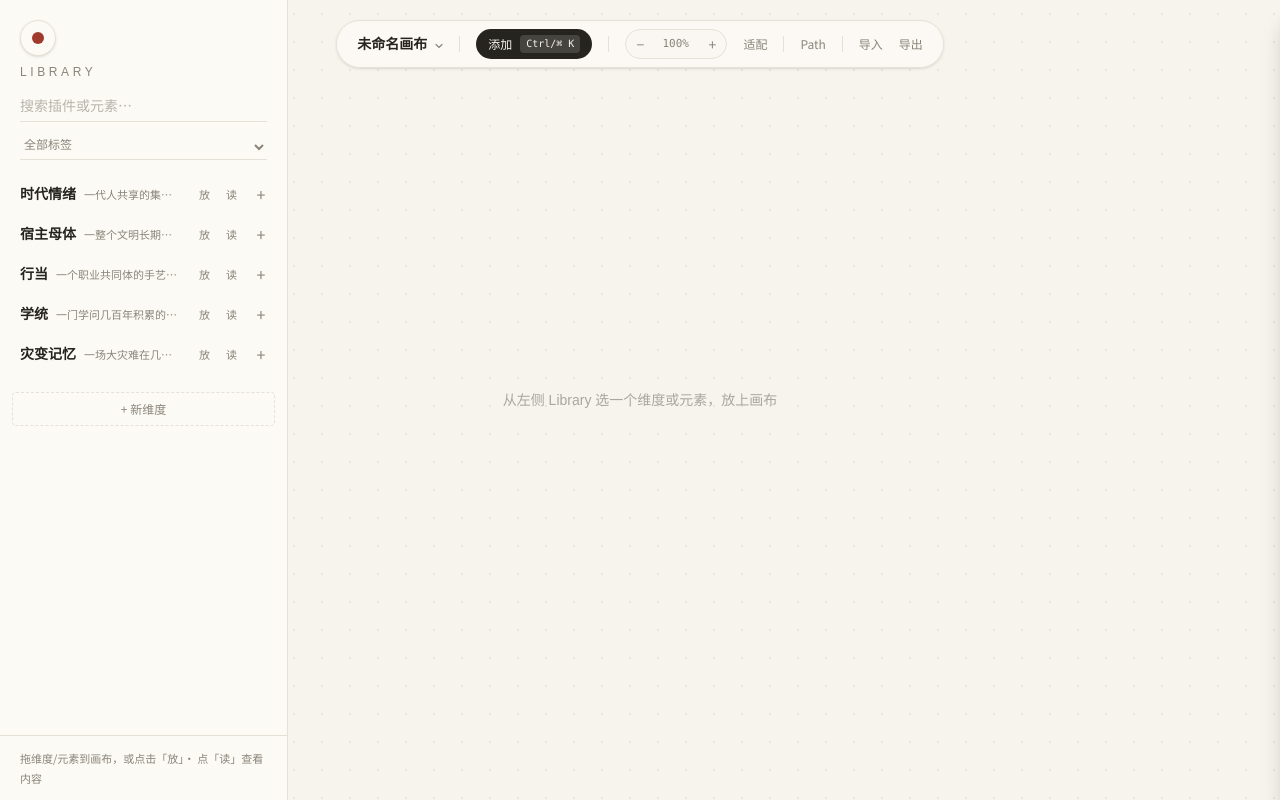
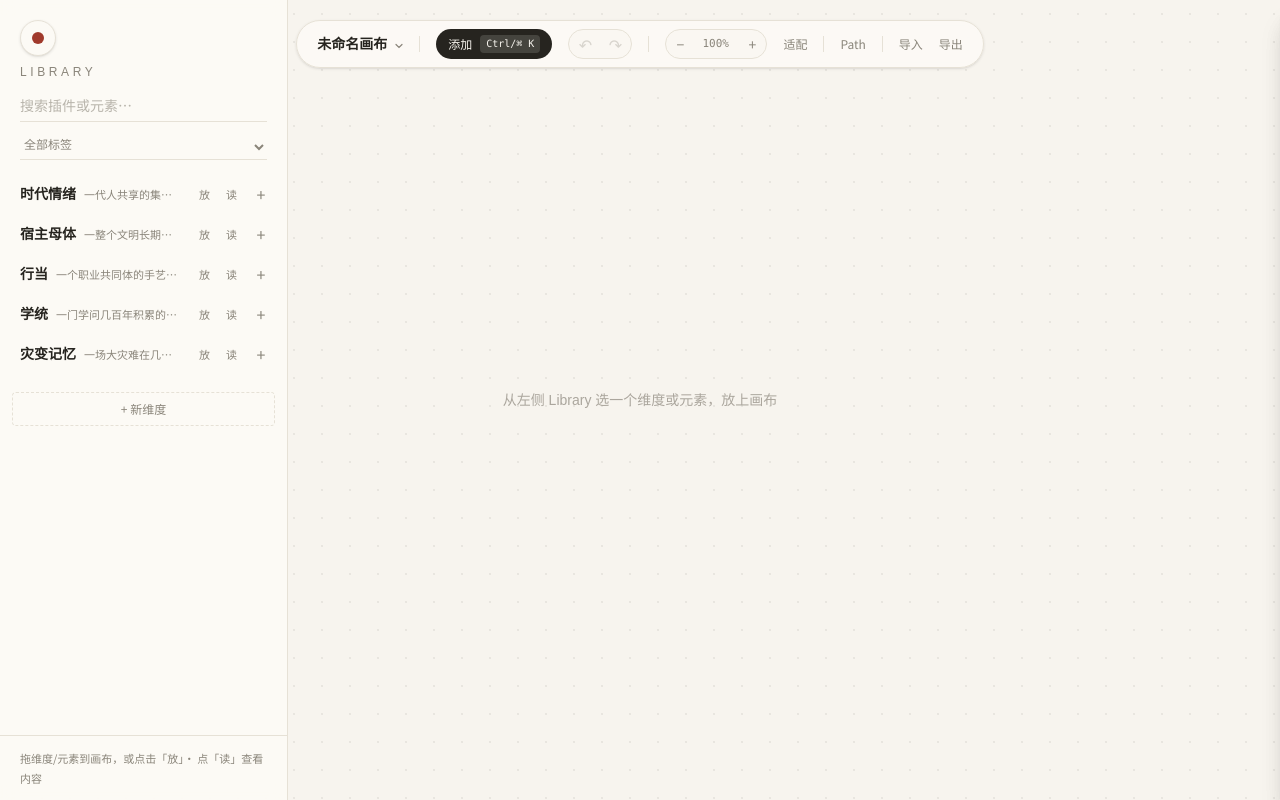
Before and after one commit to shuind/story, a Next.js app: page / in a window 1280 px wide. Built offline with nearby package versions, Linux system fonts and the light colour scheme.

Commit message:
feat: add canvas undo and redo

```diff
--- a/app/page.tsx
+++ b/app/page.tsx
@@ -33,6 +33,7 @@ import type {
   CanvasListItem,
   CanvasPathState,
   CanvasRevision,
+  CanvasView,
   ElementDoc,
   PluginDef,
 } from "@/lib/types"
@@ -72,6 +73,24 @@ interface DialogConfig {
   fields: InputDialogField[]
   submitLabel: string
   onSubmit: (values: Record<string, string>) => Promise<void> | void
+}
+
+interface HistoryState {
+  cards: CanvasCard[]
+  edges: CanvasEdge[]
+  view: CanvasView
+}
+
+function cloneHistoryState(state: HistoryState): HistoryState {
+  return {
+    cards: state.cards.map((card) => ({ ...card })),
+    edges: state.edges.map((edge) => ({ ...edge })),
+    view: { ...state.view },
+  }
+}
+
+function historyStateKey(state: HistoryState) {
+  return JSON.stringify(state)
 }
 
 function syncCardSequence(cards: CanvasCard[]) {
@@ -123,12 +142,20 @@ export default function Page() {
   const [notice, setNotice] = useState<string | null>(null)
   const [pathOpen, setPathOpen] = useState(false)
   const [revisions, setRevisions] = useState<CanvasRevision[]>([])
+  const [historyVersion, setHistoryVersion] = useState(0)
 
   const githubBaseUrl = "https://github.com/shuind/story"
 
   const containerRef = useRef<HTMLDivElement>(null)
   const spacePressed = useRef(false)
   const cardClipboard = useRef<{ cards: CanvasCard[]; edges: CanvasEdge[] } | null>(null)
+  const history = useRef<{ entries: HistoryState[]; index: number; timer: number | null }>({
+    entries: [],
+    index: -1,
+    timer: null,
+  })
+  const historyInitialized = useRef(false)
+  const historySuppressNextEffect = useRef(false)
   const drag = useRef<
     | { kind: "pan"; startX: number; startY: number; origX: number; origY: number }
     | {
@@ -143,6 +170,75 @@ export default function Page() {
     | { kind: "select"; startX: number; startY: number; moved: boolean }
     | null
   >(null)
+
+  const showNotice = useCallback((message: string) => {
+    setNotice(message)
+    window.setTimeout(() => setNotice(null), 2400)
+  }, [])
+
+  const resetHistory = useCallback((state: HistoryState) => {
+    const snapshot = cloneHistoryState(state)
+    if (history.current.timer !== null) window.clearTimeout(history.current.timer)
+    history.current = { entries: [snapshot], index: 0, timer: null }
+    historyInitialized.current = true
+    historySuppressNextEffect.current = false
+    setHistoryVersion((version) => version + 1)
+  }, [])
+
+  const recordHistoryState = useCallback((state: HistoryState) => {
+    if (!historyInitialized.current) return
+    const snapshot = cloneHistoryState(state)
+    const current = history.current.entries[history.current.index]
+    if (current && historyStateKey(current) === historyStateKey(snapshot)) return
+    const entries = history.current.entries.slice(0, history.current.index + 1)
+    entries.push(snapshot)
+    if (entries.length > 100) entries.shift()
+    history.current.entries = entries
+    history.current.index = entries.length - 1
+    setHistoryVersion((version) => version + 1)
+  }, [])
+
+  const flushHistory = useCallback(
+    (state: HistoryState) => {
+      if (history.current.timer !== null) {
+        window.clearTimeout(history.current.timer)
+        history.current.timer = null
+      }
+      recordHistoryState(state)
+    },
+    [recordHistoryState],
+  )
+
+  const restoreHistoryState = useCallback((state: HistoryState) => {
+    historySuppressNextEffect.current = true
+    setCards(state.cards.map((card) => ({ ...card })))
+    setEdges(state.edges.map((edge) => ({ ...edge })))
+    setView({ ...state.view })
+    setSelected(new Set())
+    setConnectSourceCardId(null)
+    setConnectionLabel("")
+    setSelectionBox(null)
+  }, [])
+
+  const undo = useCallback(() => {
+    if (!hydrated || !historyInitialized.current) return
+    flushHistory({ cards, edges, view })
+    const previousIndex = history.current.index - 1
+    if (previousIndex < 0) return
+    history.current.index = previousIndex
+    restoreHistoryState(history.current.entries[previousIndex])
+    showNotice("已撤销")
+  }, [cards, edges, flushHistory, hydrated, restoreHistoryState, showNotice, view])
+
+  const redo = useCallback(() => {
+    if (!hydrated || !historyInitialized.current) return
+    flushHistory({ cards, edges, view })
+    const nextIndex = history.current.index + 1
+    if (nextIndex >= history.current.entries.length) return
+    history.current.index = nextIndex
+    restoreHistoryState(history.current.entries[nextIndex])
+    showNotice("已重做")
+  }, [cards, edges, flushHistory, hydrated, restoreHistoryState, showNotice, view])
 
   const refreshLibrary = useCallback(async () => {
     setLibraryLoading(true)
@@ -163,6 +259,7 @@ export default function Page() {
   }, [refreshLibrary])
 
   useEffect(() => {
+    let initialState: HistoryState = { cards: [], edges: [], view: { x: 0, y: 0, zoom: 1 } }
     try {
       const storedIndex = window.localStorage.getItem(CANVAS_INDEX_STORAGE_KEY)
       let index = storedIndex
@@ -191,18 +288,21 @@ export default function Page() {
         setCards(snapshot.canvas.cards)
         setEdges(snapshot.canvas.edges)
         setView(snapshot.view)
+        initialState = { cards: snapshot.canvas.cards, edges: snapshot.canvas.edges, view: snapshot.view }
         syncCardSequence(snapshot.canvas.cards)
       }
       setRevisions(readPathRevisions(index.activeId))
       setCanvasId(index.activeId)
       setCanvasList(index.canvases)
+      resetHistory(initialState)
     } catch {
       window.localStorage.removeItem(CANVAS_INDEX_STORAGE_KEY)
       window.localStorage.removeItem(CANVAS_STORAGE_KEY)
+      resetHistory(initialState)
     } finally {
       setHydrated(true)
     }
-  }, [])
+  }, [resetHistory])
 
   useEffect(() => {
     if (!hydrated) return
@@ -215,9 +315,23 @@ export default function Page() {
     window.localStorage.setItem(CANVAS_INDEX_STORAGE_KEY, JSON.stringify(index))
   }, [cards, canvasId, canvasList, canvasName, edges, hydrated, view])
 
-  const showNotice = useCallback((message: string) => {
-    setNotice(message)
-    window.setTimeout(() => setNotice(null), 2400)
+  useEffect(() => {
+    if (!hydrated || !historyInitialized.current) return
+    if (historySuppressNextEffect.current) {
+      historySuppressNextEffect.current = false
+      return
+    }
+    if (history.current.timer !== null) window.clearTimeout(history.current.timer)
+    history.current.timer = window.setTimeout(() => {
+      history.current.timer = null
+      recordHistoryState({ cards, edges, view })
+    }, 220)
+  }, [cards, edges, hydrated, recordHistoryState, view])
+
+  useEffect(() => {
+    return () => {
+      if (history.current.timer !== null) window.clearTimeout(history.current.timer)
+    }
   }, [])
 
   const createPlugin = useCallback(() => {
@@ -285,11 +399,17 @@ export default function Page() {
       try {
         const raw = window.localStorage.getItem(canvasStorageKey(nextId))
         const snapshot = raw ? parseCanvasSnapshot(JSON.parse(raw)) : null
+        const nextState: HistoryState = {
+          cards: snapshot?.canvas.cards ?? [],
+          edges: snapshot?.canvas.edges ?? [],
+          view: snapshot?.view ?? { x: 0, y: 0, zoom: 1 },
+        }
         setCanvasId(nextId)
         setCanvasName(metadata.name)
-        setCards(snapshot?.canvas.cards ?? [])
-        setEdges(snapshot?.canvas.edges ?? [])
-        setView(snapshot?.view ?? { x: 0, y: 0, zoom: 1 })
+        setCards(nextState.cards)
+        setEdges(nextState.edges)
+        setView(nextState.view)
+        resetHistory(nextState)
         setRevisions(readPathRevisions(nextId))
         setSelected(new Set())
         setConnectSourceCardId(null)
@@ -300,7 +420,7 @@ export default function Page() {
         showNotice("画布读取失败")
       }
     },
-    [canvasId, canvasList, showNotice],
+    [canvasId, canvasList, resetHistory, showNotice],
   )
 
   const createCanvas = useCallback(() => {
@@ -312,13 +432,14 @@ export default function Page() {
     setCards([])
     setEdges([])
     setView({ x: 0, y: 0, zoom: 1 })
+    resetHistory({ cards: [], edges: [], view: { x: 0, y: 0, zoom: 1 } })
     setRevisions([])
     writePathRevisions(id, [])
     setSelected(new Set())
     setConnectSourceCardId(null)
     setConnectionLabel("")
     showNotice("已新建画布")
-  }, [showNotice])
+  }, [resetHistory, showNotice])
 
   const renameCanvas = useCallback(() => {
     setDialog({
@@ -405,13 +526,14 @@ export default function Page() {
       setCards(snapshot.canvas.cards)
       setEdges(snapshot.canvas.edges)
       setView(snapshot.view)
+      resetHistory({ cards: snapshot.canvas.cards, edges: snapshot.canvas.edges, view: snapshot.view })
       setSelected(new Set())
       setConnectSourceCardId(null)
       setConnectionLabel("")
       syncCardSequence(snapshot.canvas.cards)
       showNotice(`已恢复「${revision.label}」`)
     },
-    [showNotice],
+    [resetHistory, showNotice],
   )
 
   const forkRevision = useCallback(
@@ -447,6 +569,7 @@ export default function Page() {
           setCards(snapshot.canvas.cards)
           setEdges(snapshot.canvas.edges)
           setView(snapshot.view)
+          resetHistory({ cards: snapshot.canvas.cards, edges: snapshot.canvas.edges, view: snapshot.view })
           setRevisions(copiedRevisions)
           writePathRevisions(nextId, copiedRevisions)
           setSelected(new Set())
@@ -458,7 +581,7 @@ export default function Page() {
         },
       })
     },
-    [canvasName, revisions, showNotice],
+    [canvasName, resetHistory, revisions, showNotice],
   )
 
   const exportJson = useCallback(() => {
@@ -478,6 +601,7 @@ export default function Page() {
         setCards(snapshot.canvas.cards)
         setEdges(snapshot.canvas.edges)
         setView(snapshot.view)
+        resetHistory({ cards: snapshot.canvas.cards, edges: snapshot.canvas.edges, view: snapshot.view })
         setCanvasName(snapshot.canvas.name)
         setCanvasList((current) =>
           current.map((canvas) => (canvas.id === canvasId ? { ...canvas, name: snapshot.canvas.name } : canvas)),
@@ -491,7 +615,7 @@ export default function Page() {
         showNotice(error instanceof Error ? error.message : "画布导入失败")
       }
     },
-    [canvasId, showNotice],
+    [canvasId, resetHistory, showNotice],
   )
 
   // Library 项目 → 点击时放到视野中心，拖拽时放到指针位置
@@ -828,6 +952,18 @@ export default function Page() {
       const isTyping = target?.isContentEditable || target?.tagName === "INPUT" || target?.tagName === "TEXTAREA" || target?.tagName === "SELECT"
       if (isTyping) return
 
+      if ((event.metaKey || event.ctrlKey) && event.key.toLowerCase() === "z") {
+        event.preventDefault()
+        if (event.shiftKey) redo()
+        else undo()
+        return
+      }
+      if ((event.metaKey || event.ctrlKey) && event.key.toLowerCase() === "y") {
+        event.preventDefault()
+        redo()
+        return
+      }
+
       if (event.code === "Space") {
         event.preventDefault()
         spacePressed.current = true
@@ -904,7 +1040,7 @@ export default function Page() {
       window.removeEventListener("keyup", onKeyUp)
       window.removeEventListener("blur", onBlur)
     }
-  }, [adjustZoom, cards, cloneCards, duplicateSelectedCards, edges, fitCanvas, nudgeSelectedCards, selected.size, showNotice])
+  }, [adjustZoom, cards, cloneCards, duplicateSelectedCards, edges, fitCanvas, nudgeSelectedCards, redo, selected.size, showNotice, undo])
 
   const removeEdge = useCallback(
     (edgeId: string) => {
@@ -916,6 +1052,8 @@ export default function Page() {
 
   const selectedCards = cards.filter((card) => selected.has(card.id))
   const selectedCardIds = selectedCards.map((card) => card.id)
+  const canUndo = historyVersion >= 0 && historyInitialized.current && history.current.index > 0
+  const canRedo = historyVersion >= 0 && historyInitialized.current && history.current.index < history.current.entries.length - 1
 
   const connectCards = useCallback(
     (fromCardId: string, toCardId: string, label: string) => {
@@ -1019,6 +1157,10 @@ export default function Page() {
         onZoomIn={() => adjustZoom(1.15)}
         onZoomOut={() => adjustZoom(0.87)}
         onFitCanvas={fitCanvas}
+        canUndo={canUndo}
+        canRedo={canRedo}
+        onUndo={undo}
+        onRedo={redo}
         onSwitchCanvas={switchCanvas}
         onCreateCanvas={createCanvas}
         onRenameCanvas={renameCanvas}
--- a/components/top-bar.tsx
+++ b/components/top-bar.tsx
@@ -12,6 +12,10 @@ interface Props {
   onZoomIn: () => void
   onZoomOut: () => void
   onFitCanvas: () => void
+  canUndo: boolean
+  canRedo: boolean
+  onUndo: () => void
+  onRedo: () => void
   onSwitchCanvas: (id: string) => void
   onCreateCanvas: () => void
   onRenameCanvas: () => void
@@ -34,6 +38,10 @@ export function TopBar({
   onZoomIn,
   onZoomOut,
   onFitCanvas,
+  canUndo,
+  canRedo,
+  onUndo,
+  onRedo,
   onSwitchCanvas,
   onCreateCanvas,
   onRenameCanvas,
@@ -86,6 +94,29 @@ export function TopBar({
           <span>添加</span>
           <kbd className="rounded bg-background/15 px-1.5 py-0.5 font-mono text-[10px]">Ctrl/⌘ K</kbd>
         </button>
+
+        <div className="flex items-center gap-0.5 rounded-full border border-faint bg-background/50 p-0.5">
+          <button
+            type="button"
+            onClick={onUndo}
+            disabled={!canUndo}
+            aria-label="撤销"
+            title="撤销 Ctrl/⌘ Z"
+            className="flex h-6 w-7 items-center justify-center rounded-full text-base text-muted hover:bg-surface hover:text-accent disabled:cursor-not-allowed disabled:opacity-30"
+          >
+            ↶
+          </button>
+          <button
+            type="button"
+            onClick={onRedo}
+            disabled={!canRedo}
+            aria-label="重做"
+            title="重做 Ctrl/⌘ Shift Z"
+            className="flex h-6 w-7 items-center justify-center rounded-full text-base text-muted hover:bg-surface hover:text-accent disabled:cursor-not-allowed disabled:opacity-30"
+          >
+            ↷
+          </button>
+        </div>
 
         <span className="h-4 w-px bg-faint" />
 
```
Also changed, not shown: 1 other file (tests, documents, lock files or other folders).
